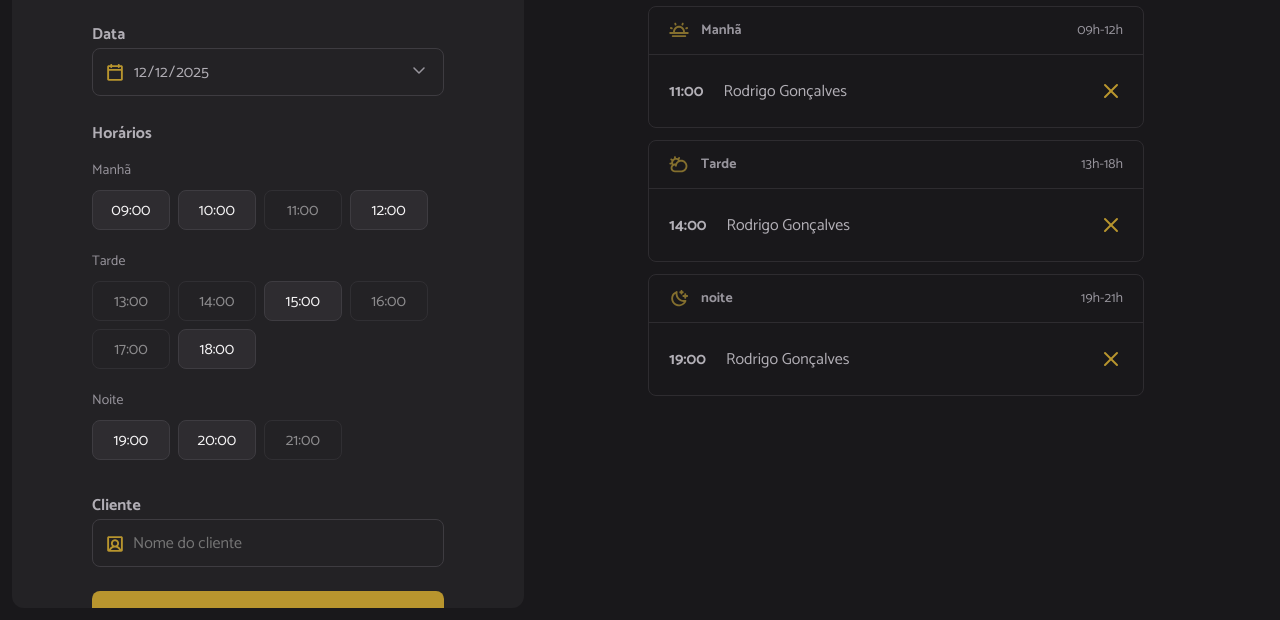
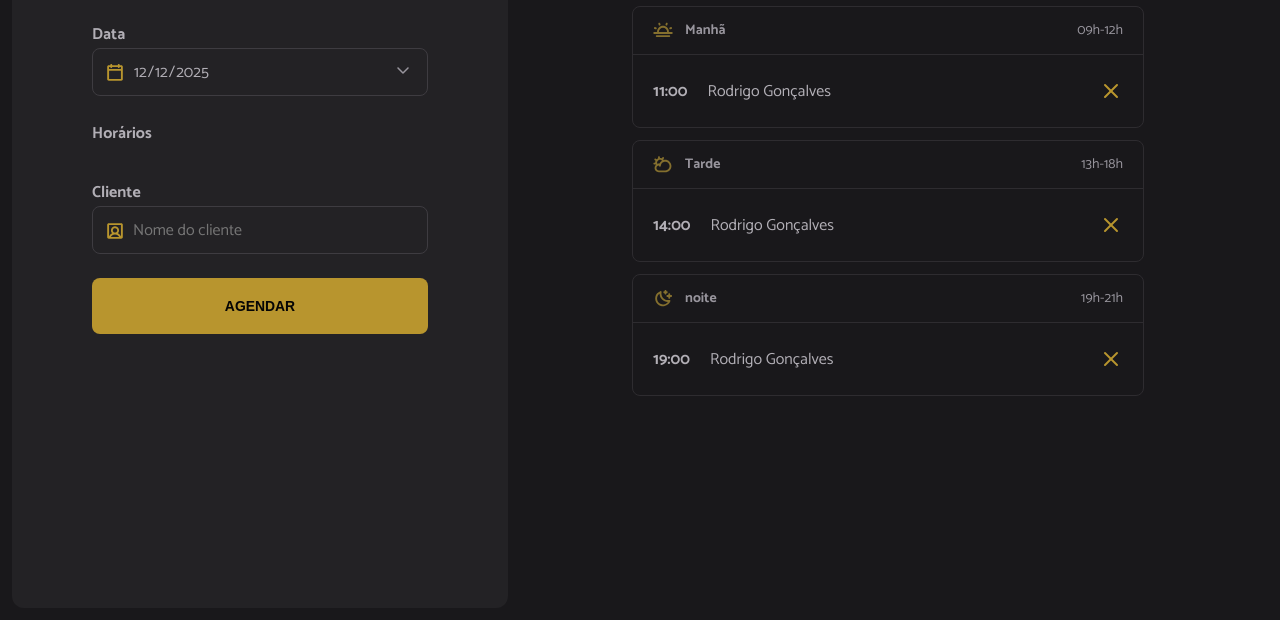
Before and after one commit to llorenzojorge/hairday-template, a website built with webpack: page index.html in a window 1280 px wide. Shown: the part 180-800 px from the top of the page. Built offline with nearby package versions, Linux system fonts and the light colour scheme.

Commit message:
Evento de carregamento do conteúdo

```diff
--- a/index.html
+++ b/index.html
@@ -36,68 +36,27 @@
 
         <span class="label">Horários</span>
         <ul id="hours" class="hours" aria-label="Horários disponíveis de manhã">
-          <!-- Exemplo: Manhã -->
+          <!-- Exemplo: Manhã
           <li data-period="morning" class="hour-period">Manhã</li>
           <li data-period="morning" value="09:00" class="hour hour-available">
             09:00
-          </li>
-          <li data-period="morning" value="10:00" class="hour hour-available">
-            10:00
-          </li>
-          <li data-period="morning" value="11:00" class="hour hour-unavailable">
-            11:00
-          </li>
-          <li data-period="morning" value="12:00" class="hour hour-available">
-            12:00
-          </li>
-          <!-- Exemplo: Tarde  -->
-          <li data-period="morning" class="hour-period">Tarde</li>
+          </li> -->
+
+          <!-- Exemplo: Tarde
+          <li data-period="afternoon" class="hour-period">Tarde</li>
           <li
             data-period="afternoon"
             value="13:00"
             class="hour hour-unavailable"
           >
             13:00
-          </li>
-          <li
-            data-period="afternoon"
-            value="14:00"
-            class="hour hour-unavailable"
-          >
-            14:00
-          </li>
-          <li data-period="afternoon" value="15:00" class="hour hour-available">
-            15:00
-          </li>
-          <li
-            data-period="afternoon"
-            value="16:00"
-            class="hour hour-unavailable"
-          >
-            16:00
-          </li>
-          <li
-            data-period="afternoon"
-            value="17:00"
-            class="hour hour-unavailable"
-          >
-            17:00
-          </li>
-          <li data-period="afternoon" value="18:00" class="hour hour-available">
-            18:00
-          </li>
-          <!-- Exemplo: Noite -->
-          <li data-period="morning" class="hour-period">Noite</li>
+          </li>-->
 
+          <!-- Exemplo: Noite
+          <li data-period="night" class="hour-period">Noite</li>
           <li data-period="night" value="19:00" class="hour hour-available">
             19:00
-          </li>
-          <li data-period="night" value="20:00" class="hour hour-available">
-            20:00
-          </li>
-          <li data-period="night" value="21:00" class="hour hour-unavailable">
-            21:00
-          </li>
+          </li>-->
         </ul>
 
         <label for="client" class="label">Cliente</label>
--- a/src/main.js
+++ b/src/main.js
@@ -10,3 +10,4 @@ import "./styles/schedule.css"
 
 // JS
 import "./modules/form/submit.js"
+import "./modules/load.js"
--- /dev/null
+++ b/src/modules/load.js
@@ -0,0 +1,3 @@
+document.addEventListener("DOMContentLoaded", function() {
+  console.log("DOM está pronto")
+})
```
